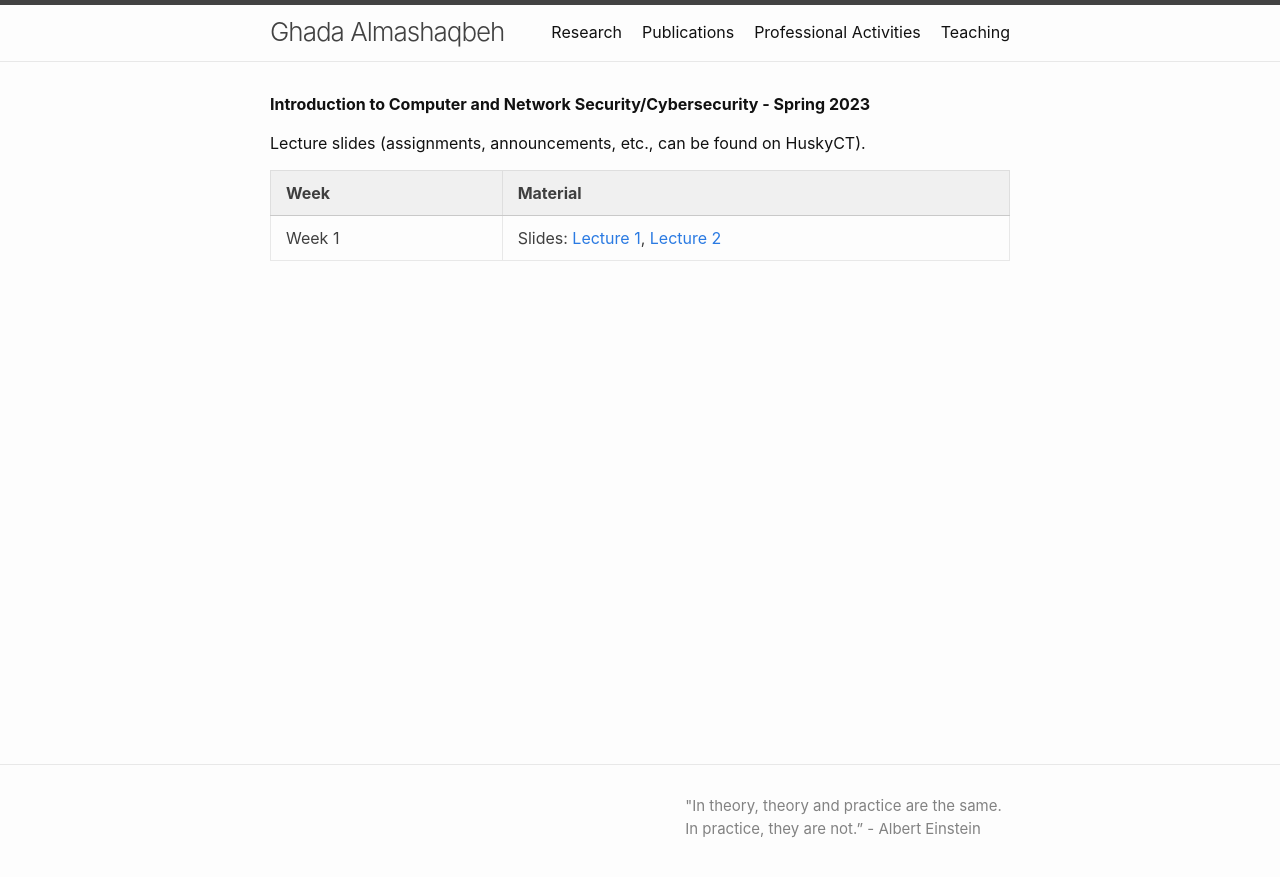
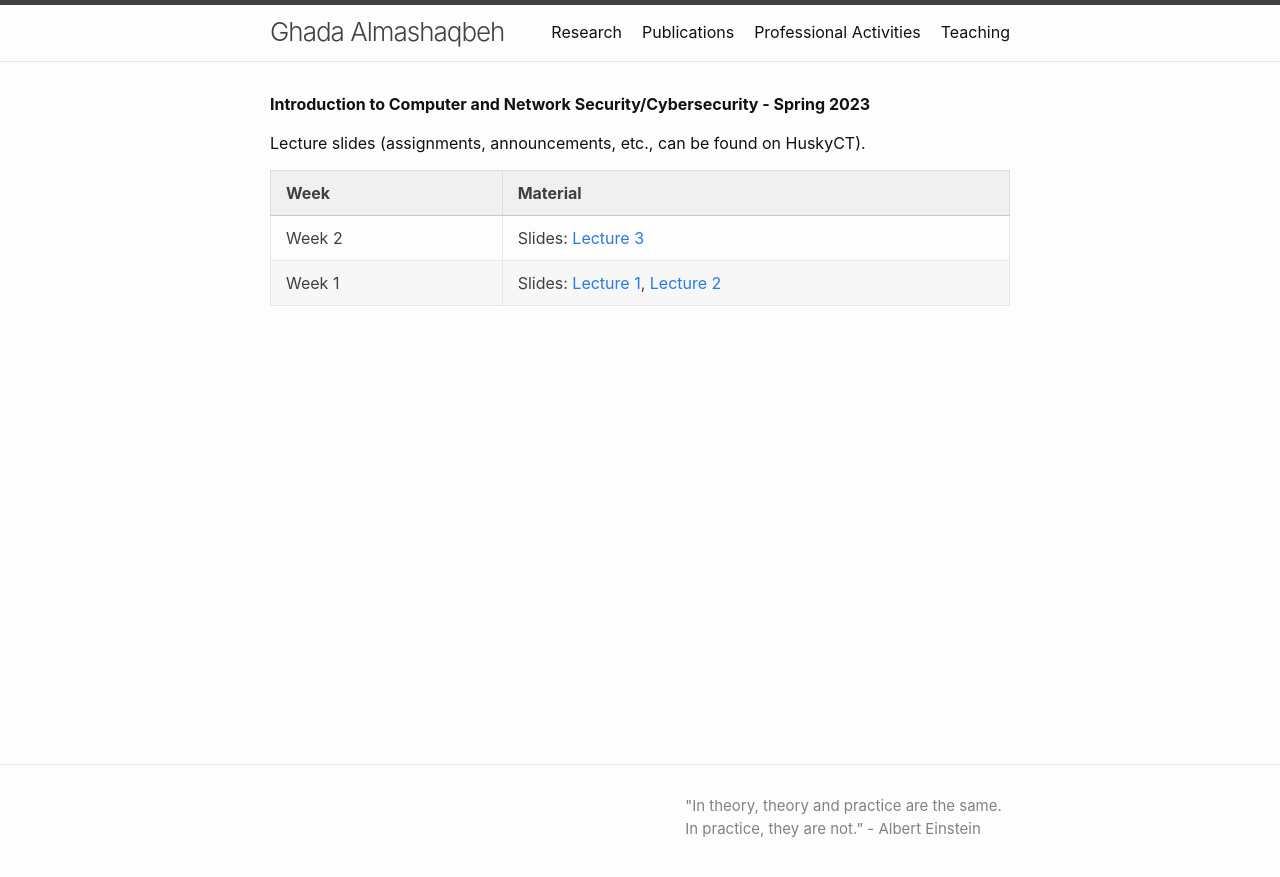
Before and after one commit to GhadaAlmashaqbeh/GhadaAlmashaqbeh.github.io, a Jekyll site: the page built from courses/cse3400-s2023/index.md, in a window 1280 px wide. Shown: the top 877 px of the page. Built offline with Jekyll 4.4.1, drawn with Linux system fonts in a browser that asks for light colours.

Commit message:
add lecture 3

```diff
--- a/courses/cse3400-s2023/index.md
+++ b/courses/cse3400-s2023/index.md
@@ -8,4 +8,5 @@ Lecture slides (assignments, announcements, etc., can be found on HuskyCT).
 
 | Week&emsp;&emsp;| Material           |
 |----------|--------------------|
+| Week 2 | Slides: [Lecture 3](./lecture3.pdf)|
 | Week 1 | Slides: [Lecture 1](./lecture1.pdf), [Lecture 2](./lecture2.pdf)|
```
Also changed, not shown: 5 other files.
